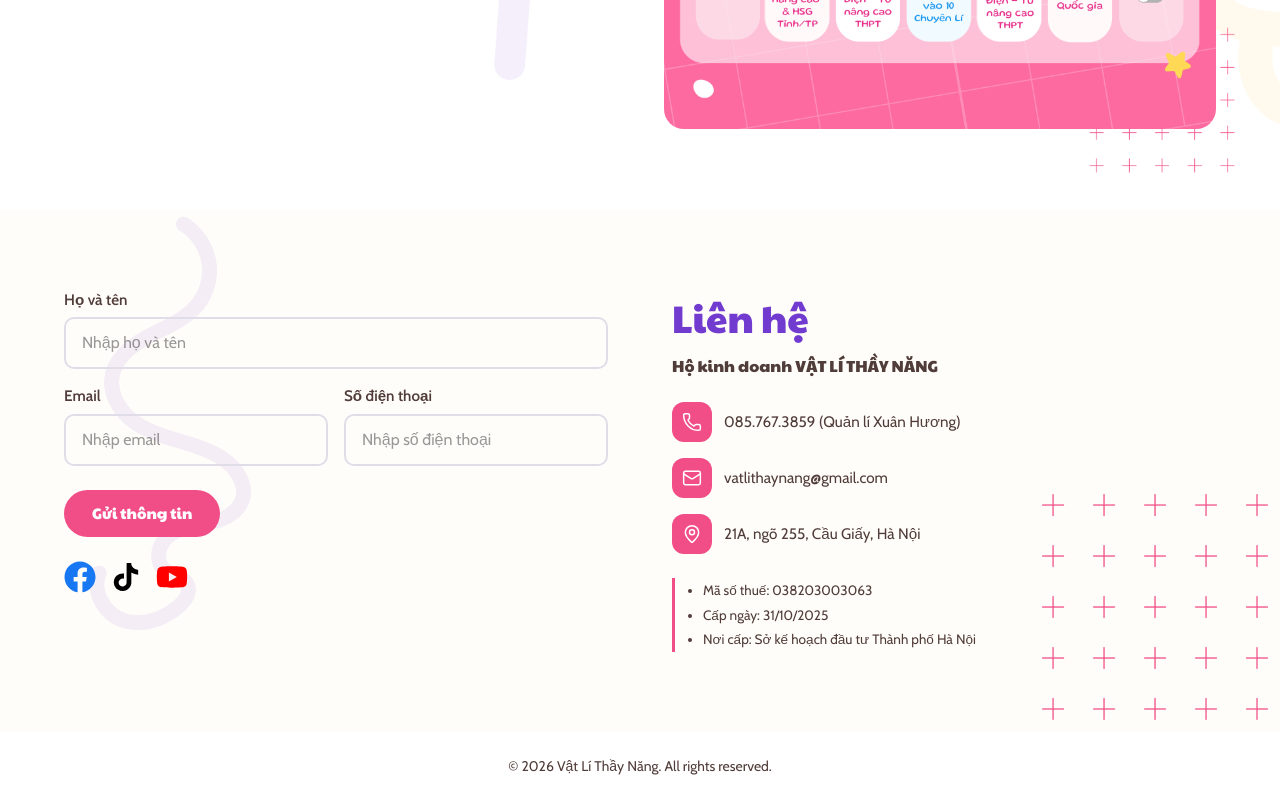
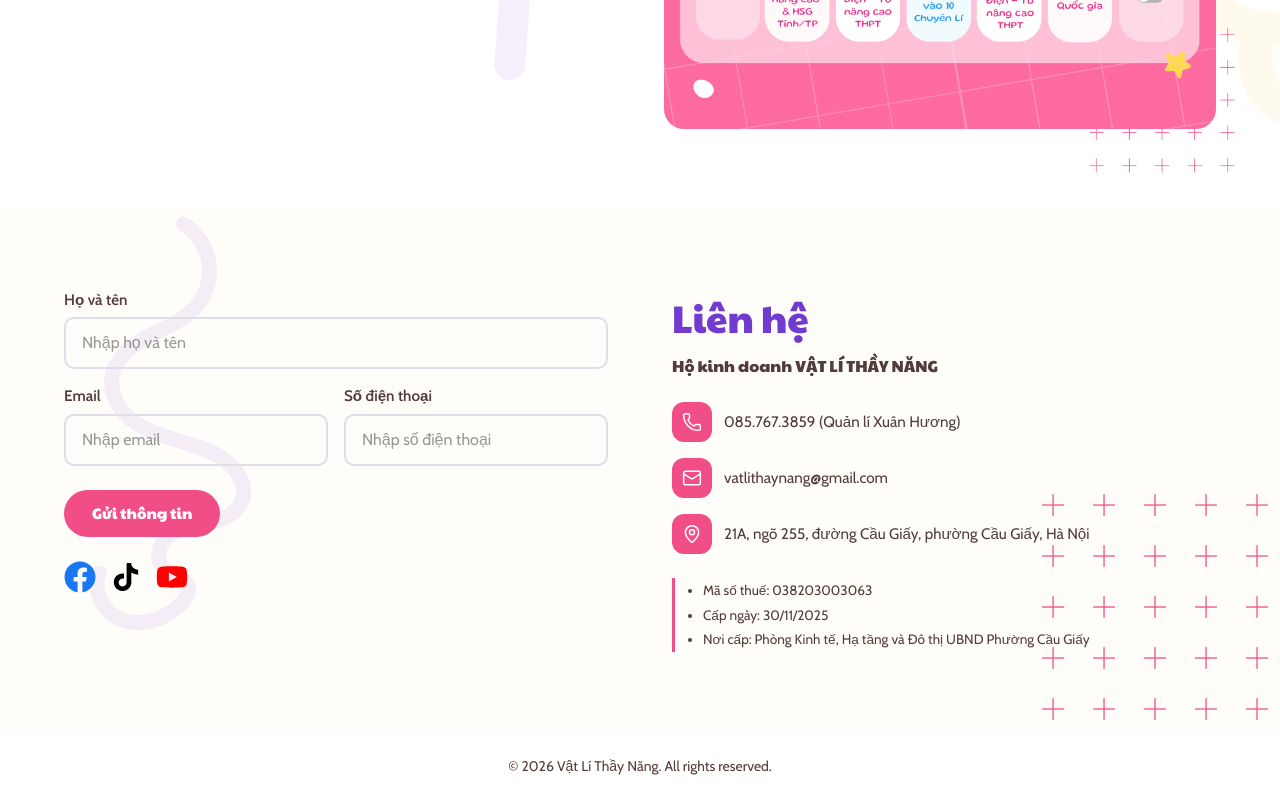
Before and after one commit to UnderTheHoodDev/vatli-thay-nang, a Next.js app: page / in a window 1280 px wide. Shown: the part 2701-3501 px from the top of the page. Built offline with nearby package versions, Linux system fonts and the light colour scheme.

Commit message:
:hammer: fix text

```diff
--- a/src/components/Contact.tsx
+++ b/src/components/Contact.tsx
@@ -14,15 +14,19 @@ interface ContactDetail {
 }
 
 const CONTACT_DETAILS: ContactDetail[] = [
-  { Icon: Phone,  label: "Phone",    text: "085.767.3859 (Quản lí Xuân Hương)" },
-  { Icon: Mail,   label: "Email",    text: "vatlithaynang@gmail.com" },
-  { Icon: MapPin, label: "Location", text: "21A, ngõ 255, Cầu Giấy, Hà Nội" },
+  { Icon: Phone, label: "Phone", text: "085.767.3859 (Quản lí Xuân Hương)" },
+  { Icon: Mail, label: "Email", text: "vatlithaynang@gmail.com" },
+  {
+    Icon: MapPin,
+    label: "Location",
+    text: "21A, ngõ 255, đường Cầu Giấy, phường Cầu Giấy, Hà Nội",
+  },
 ];
 
 const BUSINESS_INFO = [
   "Mã số thuế: 038203003063",
-  "Cấp ngày: 31/10/2025",
-  "Nơi cấp: Sở kế hoạch đầu tư Thành phố Hà Nội",
+  "Cấp ngày: 30/11/2025",
+  "Nơi cấp: Phòng Kinh tế, Hạ tầng và Đô thị UBND Phường Cầu Giấy",
 ];
 
 const SOCIAL_LINKS = [
@@ -48,7 +52,10 @@ const SOCIAL_LINKS = [
 
 export default function Contact() {
   return (
-    <section id="contact" className="relative overflow-hidden bg-light-bg py-20">
+    <section
+      id="contact"
+      className="relative overflow-hidden bg-light-bg py-20"
+    >
       {/* Decorative elements */}
       <Image
         src={ASSETS.line2}
@@ -168,7 +175,11 @@ export default function Contact() {
                 initial={{ opacity: 0, y: 10 }}
                 whileInView={{ opacity: 1, y: 0 }}
                 viewport={{ once: true, amount: 0.5 }}
-                transition={{ duration: 0.35, ease: "easeOut", delay: 0.5 + i * 0.08 }}
+                transition={{
+                  duration: 0.35,
+                  ease: "easeOut",
+                  delay: 0.5 + i * 0.08,
+                }}
                 whileHover={{ scale: 1.2, y: -3 }}
               >
                 {icon}
@@ -198,7 +209,11 @@ export default function Contact() {
               initial={{ opacity: 0, x: 20 }}
               whileInView={{ opacity: 1, x: 0 }}
               viewport={{ once: true, amount: 0.5 }}
-              transition={{ duration: 0.4, ease: "easeOut", delay: 0.2 + i * 0.1 }}
+              transition={{
+                duration: 0.4,
+                ease: "easeOut",
+                delay: 0.2 + i * 0.1,
+              }}
             >
               <div className="flex h-10 w-10 flex-shrink-0 items-center justify-center rounded-xl bg-pink">
                 <Icon size={20} color="white" strokeWidth={1.8} />
```
Also changed, not shown: 1 other file (tests, documents, lock files or other folders).
